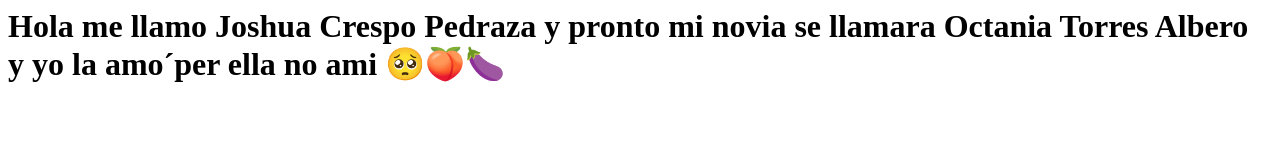
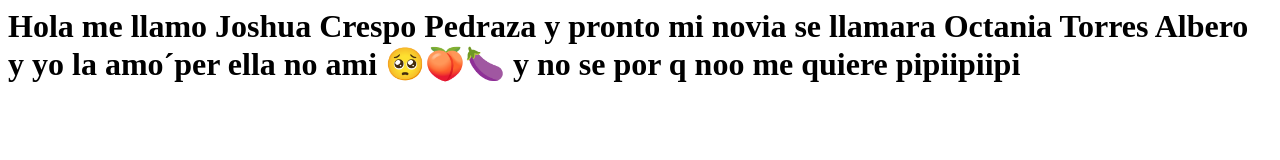
Before and after one commit to joshuacrespo446-spec/pvz-apocalipsis, a plain HTML site: page index.html in a window 1280 px wide. Drawn offline with Linux system fonts and the light colour scheme.

Commit message:
index.html

```diff
--- a/index.html
+++ b/index.html
@@ -1,2 +1,4 @@
 <title> MI PRIMER SITIO WEB </title>
-<h1> Hola me llamo Joshua Crespo Pedraza y pronto mi novia se llamara Octania Torres Albero y yo la amo´per ella no ami 🥺🍑🍆</h1>
+<h1> Hola me llamo Joshua Crespo Pedraza y pronto mi novia se llamara Octania Torres Albero y yo la amo´per ella no ami 🥺🍑🍆 y no se por q noo me quiere
+pipiipiipi
+</h1>
```
